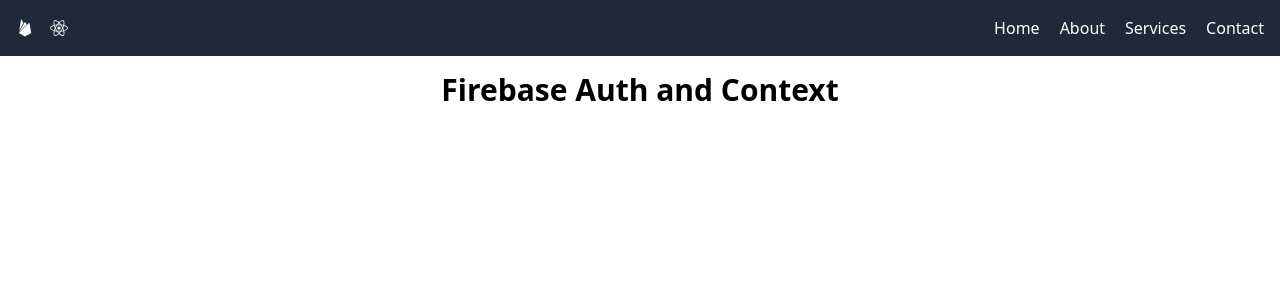
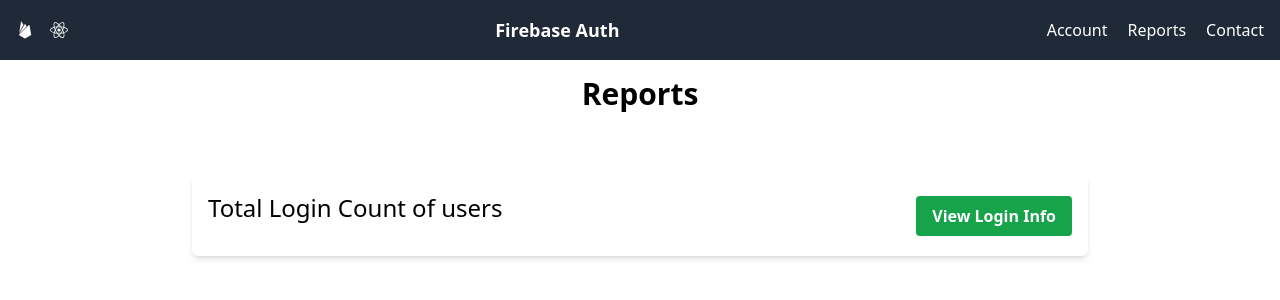
Before and after one commit to Adw8/firebase-analytics, a React (Vite) app: page /reports in a window 1280 px wide. Shown: the top 300 px of the page. Built offline with nearby package versions, Linux system fonts and the light colour scheme; no server answers; sample sign-in values are in the browser's storage.

Commit message:
Fixed UI and Navbar, Modularized Modal component and provided links to account

```diff
--- a/src/App.jsx
+++ b/src/App.jsx
@@ -8,7 +8,7 @@
 import { AuthContextProvider } from './context/AuthContext'
 import ProtectedRoute from './components/ProtectedRoute'
 import Navbar from './components/Navbar'
-
+import Dashboard from './components/Dashboard'
 
 function App() {
   // const [count, setCount] = useState(0)
@@ -16,16 +16,15 @@
   return (
     <>
     <Navbar />
-      <h1 className='text-center text-3xl my-4 font-bold'>
-        Firebase Auth and Context
-      </h1>
+
       <AuthContextProvider>
       <Routes>
         <Route path='/' element={<Signin />} />
         <Route path='/signup' element={<Signup />} />
         <Route path='/account' element={
-        <ProtectedRoute><Account /></ProtectedRoute>
+        <ProtectedRoute><Account /> </ProtectedRoute>
         } />
+        <Route path='/reports' element={<ProtectedRoute> <Dashboard/> </ProtectedRoute>} />
         </Routes>
         </AuthContextProvider>
     </>
--- a/src/components/Account.jsx
+++ b/src/components/Account.jsx
@@ -1,7 +1,7 @@
 import React from 'react'
 import { UserAuth } from '../context/AuthContext'
-import { useNavigate } from "react-router-dom";
-import UserDashboard from './Dashboard';
+import { Link, useNavigate } from "react-router-dom";
+// import UserDashboard from './Dashboard';
 
 const Account = () => {
   const {user, logout} = UserAuth();
@@ -19,15 +19,17 @@
 
 
   return (
-
+    <>
+    <h1 className='text-center text-3xl my-4 font-bold'>
+      Account Info
+    </h1>
     <div className='max-w-2xl mx-auto my-16 p-4 bg-white shadow-md rounded-md'>
-      <h1 className='text-2xl font-bold py-4'>Account</h1>
+      {/* <h1 className='text-2xl font-bold py-4'>Account</h1> */}
       <p className='mb-4'><strong>User Email: </strong> {user && user.email}</p>
       <p className='mb-4'><strong>Account created on: </strong> {user && user.metadata && user.metadata.creationTime}</p>
       <p className='mb-4'><strong>Last Login at : </strong> {user && user.metadata && user.metadata.lastSignInTime}</p>
 
-      {/* <button onClick={()=>console.log(user)}>ffff</button> */}
-      <UserDashboard />
+      <p className='my-4'><Link to ='/reports' className='underline'>View User Info</Link></p>
       <button
         onClick={handleLogout}
         className='bg-red-500 hover:bg-red-600 text-white font-bold py-2 px-4 rounded'
@@ -35,6 +37,7 @@
         Logout
       </button>
     </div>
+    </>
   )
 }
 
--- a/src/components/Dashboard.jsx
+++ b/src/components/Dashboard.jsx
@@ -1,7 +1,7 @@
 import { useEffect, useState } from 'react';
 import { db } from '../firebase'// Replace with the path to your Firebase config file
 import {collection, query, where, getDocs} from 'firebase/firestore'
-
+import ModalComponent from './Modal';
 
 const UserDashboard = () => {
     const [userData, setUserData] = useState([]);
@@ -34,56 +34,29 @@
         alert(error.message);
       }
     };
+    const modalHeadings = ['User ID', 'Username', 'LoginCount'];
+
+    const modalTableData = userData.map((user) => [user.id, user.username, user.loginCount]);
+
 
     return (
     <div>
-        <h1 className='text-2xl font-bold mb-4'>User Login Data</h1>
-        <div className='text-center mt-8'>
+    <h1 className='text-center text-3xl my-4 font-bold'>Reports</h1>
+    <div className='max-w-4xl mx-auto my-16 p-4 bg-white shadow-md rounded-md'>
+      <div className='flex items-center justify-between'>
+        <h1 className='text-2xl mb-4'>Total Login Count of users</h1>
         <button
           onClick={openModal}
           className='bg-green-600 hover:bg-green-700 text-white font-bold py-2 px-4 rounded'
         >
           View Login Info
         </button>
+      </div>
 
-        {isModalOpen && (
-          <div className='fixed inset-0 bg-black bg-opacity-50 flex items-center justify-center'>
-            <div className='bg-white p-4 rounded-lg w-225'>
-              <h2 className='text-lg font-semibold mb-4'>All Users</h2>
-              <div className='overflow-x-auto mr-4'>
-              <table className='w-full'>
-                <thead>
-                  <tr>
-                    <th className='border px-4 py-2'>User ID</th>
-                    <th className='border px-4 py-2 mr-4'>Username</th>
-                    <th className='border px-4 py-2 mr-4'>LoginCount</th>
-
-                  </tr>
-                </thead>
-                <tbody>
-                  {userData.map((user) => (
-                    <tr key={user.id}>
-                      <td className='border px-4 py-2'>{user.id}</td>
-                      <td className='border px-4 py-2 mr-4'>{user.username}</td>
-                      <td className='border px-4 py-2 mr-4'>{user.loginCount}</td>
-
-                    </tr>
-                  ))}
-                </tbody>
-              </table>
-              </div>
-              <button
-                onClick={closeModal}
-                className='mt-4 px-4 py-2 bg-green-600 text-white rounded'
-              >
-                Close
-              </button>
+      <ModalComponent isOpen={isModalOpen} onClose={closeModal} headings={modalHeadings} tableData={modalTableData} />
     </div>
   </div>
 
-        )}
-      </div>
-      </div>
     );
   };
 
--- /dev/null
+++ b/src/components/Modal.jsx
@@ -0,0 +1,42 @@
+import React from 'react';
+
+const ModalComponent = ({ isOpen, onClose, headings, tableData }) => {
+  return (
+    isOpen && (
+      <div className='fixed inset-0 bg-black bg-opacity-50 flex items-center justify-center'>
+        <div className='bg-white p-4 rounded-lg w-225'>
+          <h2 className='text-lg font-semibold mb-4'>All Users</h2>
+          <div className='overflow-x-auto mr-4'>
+            <table className='w-full'>
+              <thead>
+                <tr>
+                  {headings.map((heading, index) => (
+                    <th key={index} className='border px-4 py-2'>
+                      {heading}
+                    </th>
+                  ))}
+                </tr>
+              </thead>
+              <tbody>
+                {tableData.map((rowData, rowIndex) => (
+                  <tr key={rowIndex}>
+                    {rowData.map((cellData, cellIndex) => (
+                      <td key={cellIndex} className='border px-4 py-2 mr-4'>
+                        {cellData}
+                      </td>
+                    ))}
+                  </tr>
+                ))}
+              </tbody>
+            </table>
+          </div>
+          <button onClick={onClose} className='mt-4 px-4 py-2 bg-green-600 text-white rounded'>
+            Close
+          </button>
+        </div>
+      </div>
+    )
+  );
+};
+
+export default ModalComponent;
--- a/src/components/Navbar.jsx
+++ b/src/components/Navbar.jsx
@@ -1,8 +1,11 @@
-import React from 'react';
+// import React from 'react';
 import { IoLogoFirebase } from "react-icons/io5";
 import { FaReact } from "react-icons/fa";
+import { useNavigate } from "react-router-dom";
 
 const Navbar = () => {
+  const navigate = useNavigate();
+
   return (
     <nav className="bg-gray-800 p-4">
       <div className="container mx-auto flex items-center justify-between">
@@ -17,14 +20,17 @@
         </div>
 
         {/* Heading */}
+        <div className="text-white text-lg font-semibold">
+          Firebase Auth
+        </div>
 
 
 
         {/* Navigation Links */}
         <div className="space-x-5">
-          <a href="#" className="text-white hover:text-gray-300">Home</a>
-          <a href="#" className="text-white hover:text-gray-300">About</a>
-          <a href="#" className="text-white hover:text-gray-300">Services</a>
+          <a href="/account" className="text-white hover:text-gray-300">Account</a>
+          {/* <a href="#" className="text-white hover:text-gray-300">About</a> */}
+          <a href="/reports" className="text-white hover:text-gray-300">Reports</a>
           <a href="#" className="text-white hover:text-gray-300">Contact</a>
         </div>
       </div>
--- a/src/components/Signin.jsx
+++ b/src/components/Signin.jsx
@@ -3,7 +3,7 @@
 import { Link, useNavigate } from 'react-router-dom'
 import { UserAuth } from '../context/AuthContext'
 import { db } from '../firebase'
-import { addDoc, collection, doc, getDoc, setDoc, updateDoc } from 'firebase/firestore'
+import { Timestamp, addDoc, collection, doc, getDoc, getDocs, query, serverTimestamp, setDoc, updateDoc, where } from 'firebase/firestore'
 const Signin = () => {
     const {signIn} = UserAuth ();
     const [email, setEmail] = useState('')
@@ -16,6 +16,7 @@
         try {
             const uid = await signIn(email, password)
             await incrementLoginCount(uid);
+            await updateMetrics(uid);
             navigate('/account');
 
         } catch (e) {
@@ -24,7 +25,6 @@
 
         }
     }
-
     const incrementLoginCount = async(uid) =>{
         const userDocRef = doc(collection(db, "users"), uid);
         const userDoc = await getDoc(userDocRef);
@@ -32,6 +32,10 @@
         await updateDoc(userDocRef, {
             loginCount: currentLoginCount + 1,
         });
+    }
+    const updateMetrics = async(uid) =>{
+        await incrementLoginCount(uid);
+
     }
 
     return (
```
Lines whose indentation alone changed are shown as unchanged.
